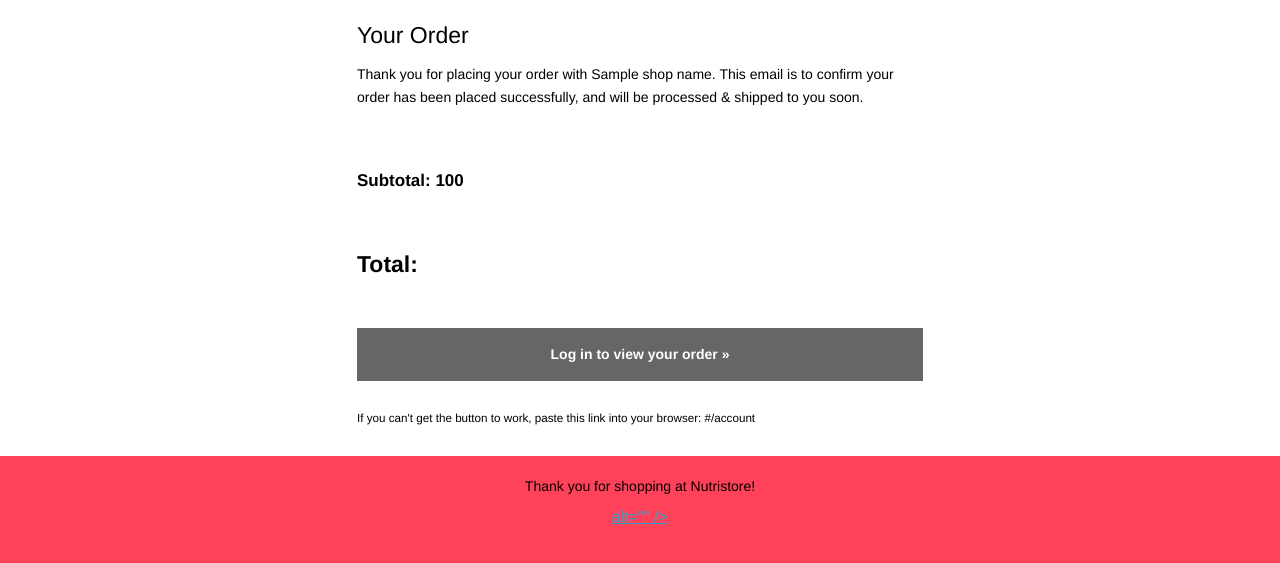
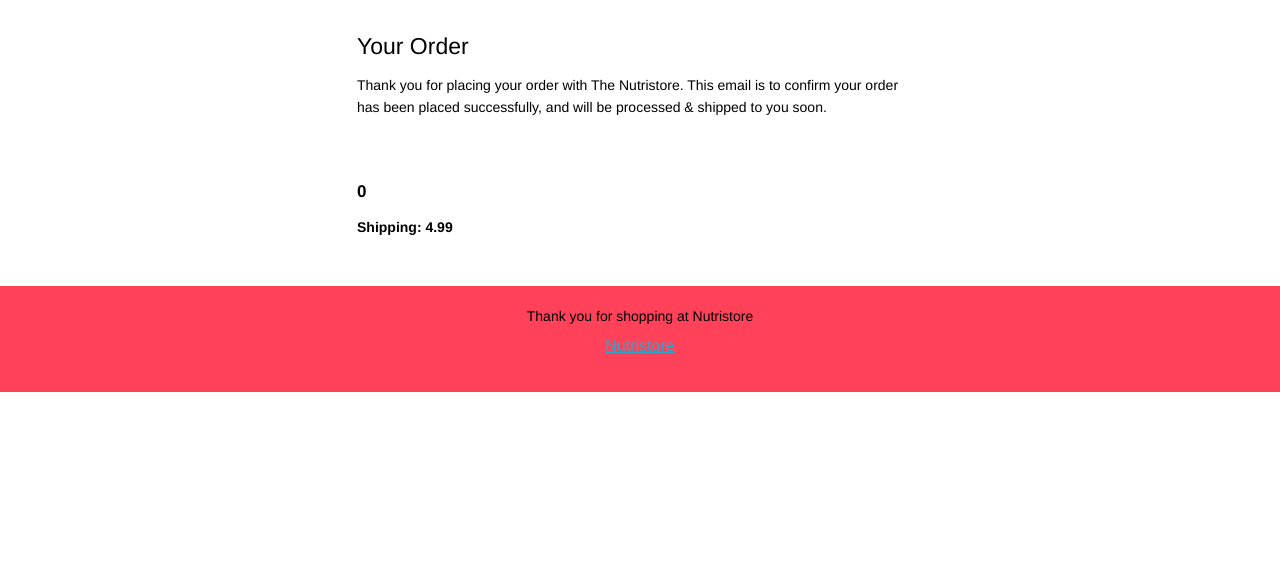
Before and after one commit to tomciosegal/nutri-store, a Django app: template checkout/templates/order-confirmation.html in a window 1280 px wide. Shown: the part 460-1023 px from the top of the page. After the commit the page ends 852 px from the top, so only its background shows below. Run offline with Django 3.2, Linux system fonts and the light colour scheme; the template is opened without the code that fills it: most values are stand-ins (such as "Sample title", 1, 10 or a date in 2020).

Commit message:
parse context to order confirmation  template mail

```diff
--- a/checkout/templates/order-confirmation.html
+++ b/checkout/templates/order-confirmation.html
@@ -1,3 +1,5 @@
+<!DOCTYPE html>
+<html>
 <head>
 <meta name="viewport" content="width=device-width" /><!-- IMPORTANT -->
 <meta http-equiv="Content-Type" content="text/html; charset=UTF-8" />
@@ -253,7 +255,7 @@
 				<tr>
 					<td>
 						<br/>
-						<h3>Thanks{% if billing_address.name %}, {{ billing_address.name }}{% endif %}</h3>
+						<h3>Thanks{{ user.username }}</h3>
 
 						<!-- You may like to include a Hero Image -->
 						<p><img src="http://placekitten.com/g/600/300" alt="" /></p>
@@ -262,7 +264,8 @@
 						<br/>
 
 						<h4>Your Order</h4>
-						<p>Thank you for placing your order with {{ shop_name }}. This email is to confirm your order has been placed successfully, and will be processed & shipped to you soon.</p>
+						<p>Thank you for placing your order with The Nutristore. This email is to confirm your order has been placed successfully,
+                        and will be processed & shipped to you soon.</p>
 
 						<br/>
 
@@ -271,55 +274,29 @@
 						<br/>
 
 						<!-- Totals -->
-						<h5><b>Subtotal:</b> 100</h5>
+						<h5><b>{{total}}</b></h5>
 
 						<!-- Totals -->
 						<table class="columns" width="100%">
 							<tr>
 								<td>
 
-									{% if requires_shipping %}
+
 										<!--- column 1 -->
 										<table align="left" class="column">
 											<tr>
 												<td>
-													<p><b>Shipping:</b></p>
+													<p><b>Shipping:{% if total > 50 %} free {% else %} 4.99{% endif %}</b></p>
 												</td>
 											</tr>
 										</table>
 										<!-- /column 1 -->
-									{% endif %}
-
-									<!-- Discounts -->
-									{% if discounts %}
-										<!--- column 2 -->
-										<table align="left" class="column">
-											<tr>
-												<td>
-													<p><b>Discounts:</b> </p>
-												</td>
-											</tr>
-										</table>
-										<!-- /column 2 -->
-									{% endif %}
-									<!-- /Discounts -->
 
 									<span class="clear"></span>
 
 								</td>
 							</tr>
 						</table>
-						<!-- /Totals -->
-
-						{% for tax_line in tax_lines %}
-							<p><b></b> </p>
-						{% endfor %}
-
-						<br/>
-						<br/>
-
-						<h4><b>Total: </b></h4>
-						<!-- /Totals -->
 
 						<br/>
 
@@ -329,43 +306,22 @@
 								<td>
 									{% if requires_shipping and shipping_address %}
 										<!--- column 1 -->
-										<!-- <table align="left" class="column">
+										<table align="left" class="column">
 											<tr>
 												<td>
 													<h5 class="">Shipping address</h5>
 													<p class="">
-														{{ shipping_address.name }}<br/>
-														{{ shipping_address.street }}<br/>
-														{{ shipping_address.city }}<br/>
-														{{ shipping_address.province }}
-														{{ shipping_address.zip }}<br/>
-														{{ shipping_address.country }}</p>
+														{{ customer.full_name }}<br/>
+														{{ customer.street_address1 }}<br/>
+														{{ customer.street_address2 }}<br/>
+														{{ customer.postcode }}
+														{{ customer.town_city }}<br/>
+														{{ customer.county }}</p>
 													</p>
 												</td>
 											</tr>
 										</table> -->
-									<!-- /column 1 -->
-									{% endif %}
-
-									{% if billing_address %}
-										<!--- column 2 -->
-										<!-- <table align="left" class="column">
-											<tr>
-												<td>
-													<h5 class="">Billing address</h5>
-													<p class="">
-														{{ billing_address.name }}<br/>
-														{{ billing_address.street }}<br/>
-														{{ billing_address.city }}<br/>
-														{{ billing_address.province }}
-														{{ billing_address.zip }}<br/>
-														{{ billing_address.country }}</p>
-	                								</p>
-												</td>
-											</tr>
-										</table> -->
-										<!-- /column 2 -->
-									{% endif %}
+                                    {% endif %}
 
 									<span class="clear"></span>
 
@@ -373,17 +329,6 @@
 							</tr>
 						</table>
 						<!-- /address details -->
-
-						<br/>
-
-						<p style="text-align:center;">
-							<a class="btn" href="">Log in to view your order &raquo;</a>
-						</p>
-
-						<br/>
-
-						<p><small>If you can't get the button to work, paste this link into your browser: {{ shop.url }}/account</small></p>
-
 					</td>
 				</tr>
 			</table>
@@ -406,8 +351,8 @@
 				<table>
 				<tr>
 					<td align="center">
-						<p>Thank you for shopping at Nutristore</a>!</p>
-						<a href="" title=""> alt="" /></a>
+						<p>Thank you for shopping at Nutristore</p>
+						<a href="https://nutristore-cygal.herokuapp.com/" title="Nutristore"> Nutristore</a>
 						<br/><br/>
 
 					</td>
--- a/checkout/views.py
+++ b/checkout/views.py
@@ -50,7 +50,7 @@ def checkout(request):
                 messages.error(request, "Your card was declined!")
 
             if customer.paid:
-                send_checkout_mail(request.user, request.session["cart"])
+                send_checkout_mail(request)
                 create_order_history(request.user, request.session)
                 clear_cart(request.user)
                 messages.error(request, "You have successfully paid")
```
Also changed, not shown: checkout/mails.py (+17 -4 lines).
